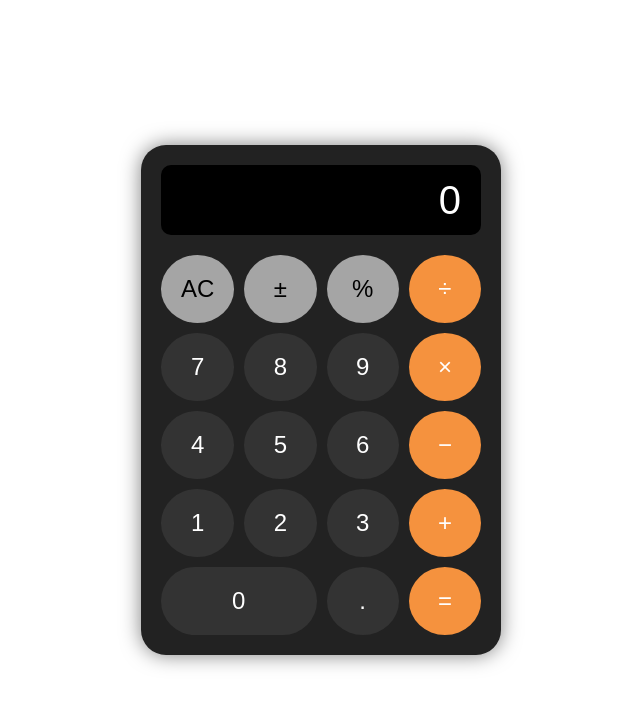
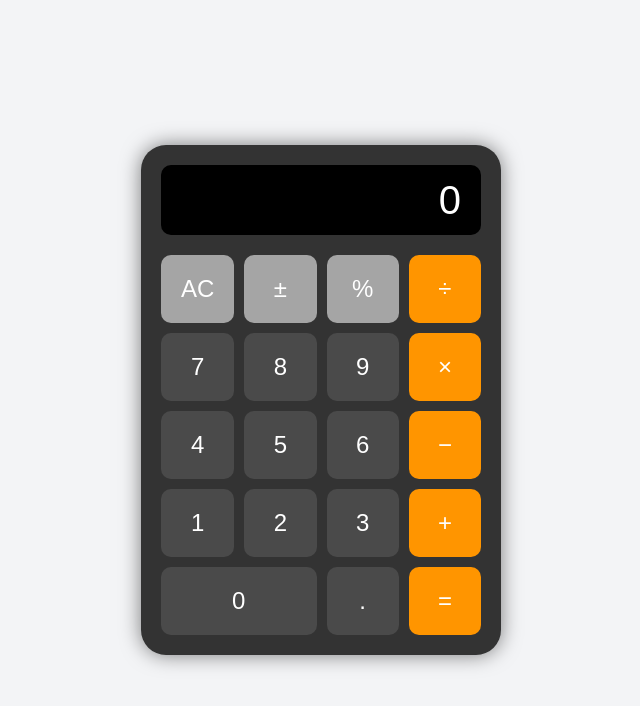
Before and after one commit to spl3ndid/Minimalistic-Calculator, a plain HTML site: page app/index.html in a window 1280 px wide. Shown: the whole page, without its empty margins (319-959 px from the left). Drawn offline with Linux system fonts and the light colour scheme.

Commit message:
Update style.css

```diff
--- a/app/style.css
+++ b/app/style.css
@@ -3,14 +3,14 @@ body {
     justify-content: center;
     align-items: center;
     height: 100vh;
-    background-color: white;
+    background-color: #f3f4f6;
     margin: 0;
     font-family: 'Arial', sans-serif;
 }
 
 .calculator {
     width: 320px;
-    background-color: #222;
+    background-color: #333;
     border-radius: 25px;
     padding: 20px;
     box-shadow: 0 0 20px rgba(0, 0, 0, 0.5);
@@ -38,11 +38,11 @@ body {
 }
 
 .btn {
-    background-color: #333;
+    background-color: #4a4a4a;
     color: #fff;
     font-size: 1.5rem;
     border: none;
-    border-radius: 50%;
+    border-radius: 10px;
     padding: 20px;
     cursor: pointer;
     transition: background-color 0.3s ease;
@@ -52,21 +52,19 @@ body {
 }
 
 .btn:hover {
-    background-color: #444;
+    background-color: #5c5c5c;
 }
 
 .operator {
-    background-color: #f5923e;
-    color: white;
+    background-color: #ff9500;
 }
 
 .operator:hover {
-    background-color: #f57a1a;
+    background-color: #d78500;
 }
 
 .function {
     background-color: #a5a5a5;
-    color: black;
 }
 
 .function:hover {
@@ -75,5 +73,4 @@ body {
 
 .zero {
     grid-column: span 2;
-    border-radius: 50px;
 }
```
